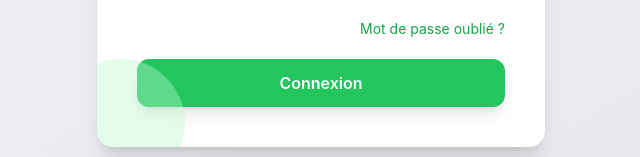
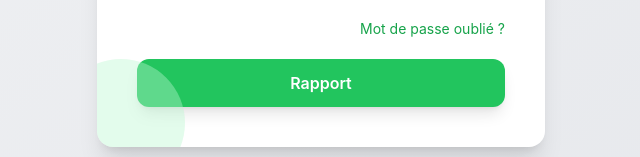
Before and after one commit to Tobou19/lfdSite, a React (Create React App) app in the folder frontend/: page /dashboard in a window 1280 px wide. Shown: the part 529-686 px from the top of the page, without its empty margins (319-959 px from the left). Built offline with nearby package versions, Linux system fonts and the light colour scheme.

Commit message:
connexion update

```diff
--- a/frontend/src/dashboard/components/signin.jsx
+++ b/frontend/src/dashboard/components/signin.jsx
@@ -117,7 +117,7 @@ export default function AdminLogin({ loginned }) {
                 <path className="opacity-75" fill="currentColor" d="M4 12a8 8 0 018-8v4l3-3-3-3v4a8 8 0 100 16v-4l-3 3 3 3v-4a8 8 0 01-8-8z"></path>
               </svg>
             )}
-            {isLoading ? "Connexion..." : "Connexion"}
+            {isLoading ? "Connexion..." : "Rapport"}
           </button>
 
           {/* Feedback Message */}
```
